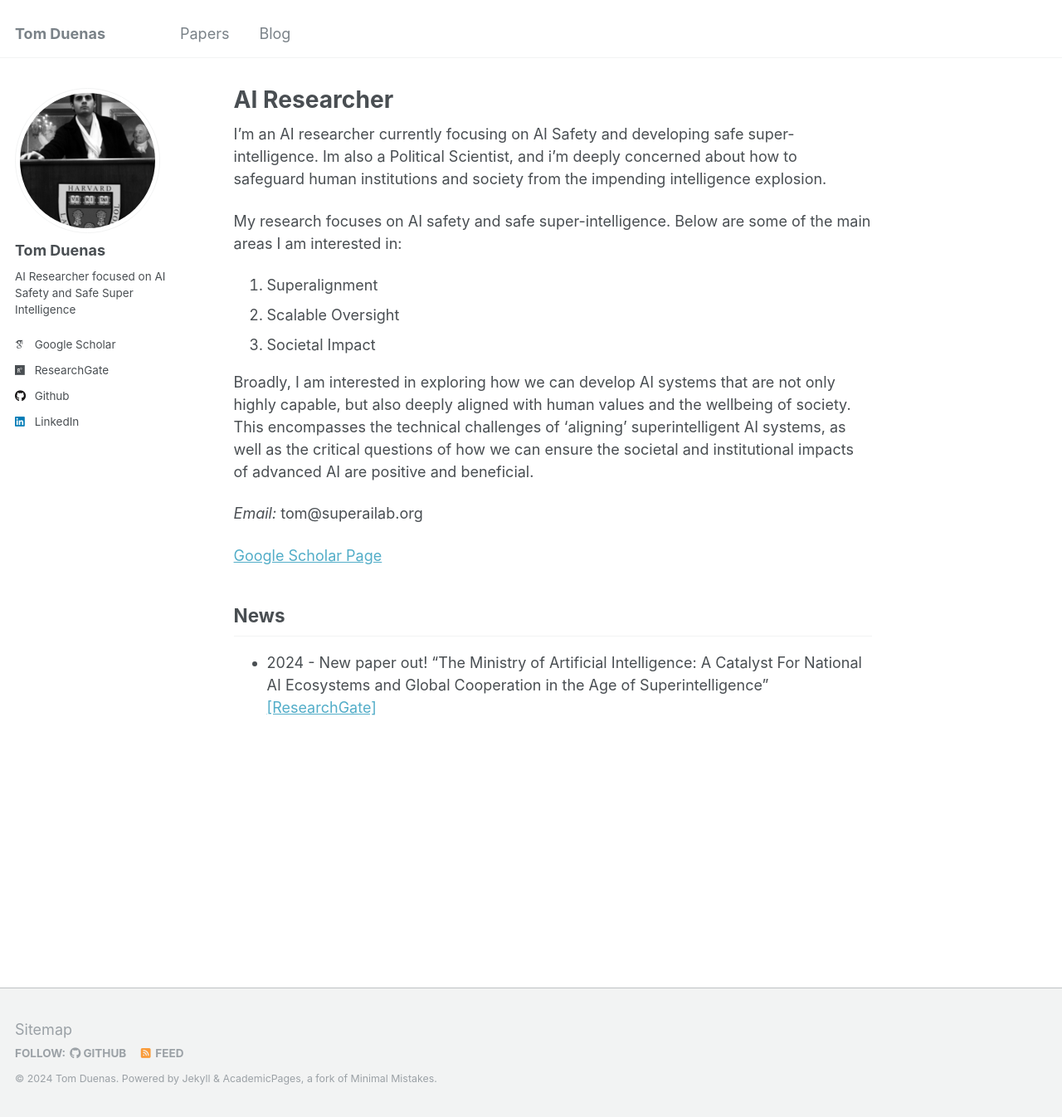
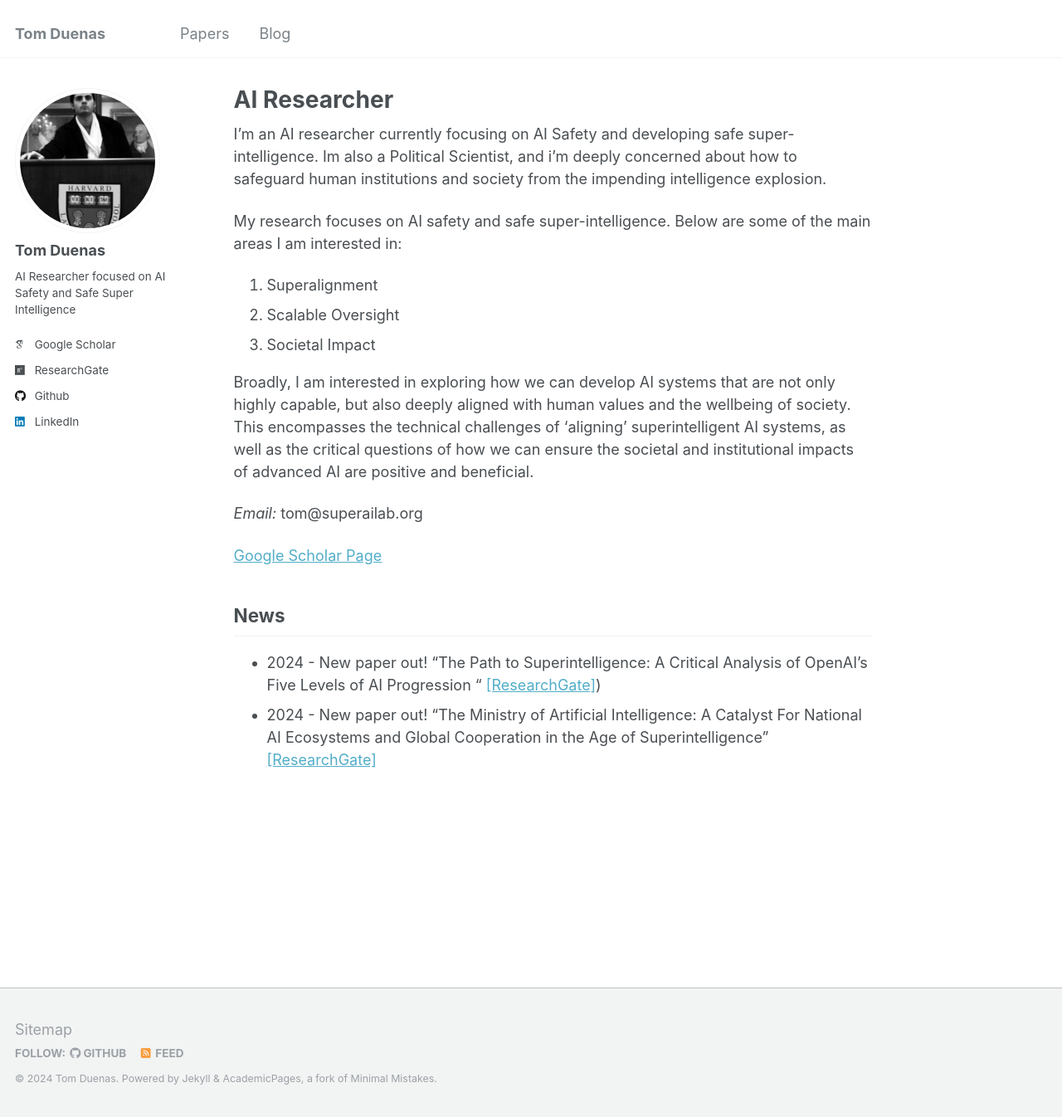
Before and after one commit to TomDuenas/tomduenas.github.io, a Jekyll site: the page built from _pages/about.md, in a window 1280 px wide and 1346 px high. Shown: the whole window at 83% size. Built offline with Jekyll 4.4.1, drawn with Linux system fonts in a browser that asks for light colours; some web fonts are replaced.

Commit message:
Update about.md

```diff
--- a/_pages/about.md
+++ b/_pages/about.md
@@ -22,4 +22,5 @@ Broadly, I am interested in exploring how we can develop AI systems that are not
 [Google Scholar Page](https://scholar.google.com/citations?user=ZUEwQFkAAAAJ=en)
 
 ## News
+* 2024 - New paper out! "The Path to Superintelligence: A Critical Analysis of OpenAI's Five Levels of AI Progression " [[ResearchGate]](https://www.researchgate.net/publication/383395776_The_Path_to_Superintelligence_A_Critical_Analysis_of_OpenAI's_Five_Levels_of_AI_Progression))
 * 2024 - New paper out! "The Ministry of Artificial Intelligence: A Catalyst For National AI Ecosystems and Global Cooperation in the Age of Superintelligence" [[ResearchGate]](https://www.researchgate.net/publication/383145922_The_Ministry_of_Artificial_Intelligence_A_Catalyst_For_National_AI_Ecosystems_and_Global_Cooperation_in_the_Age_of_Superintelligence)
```
